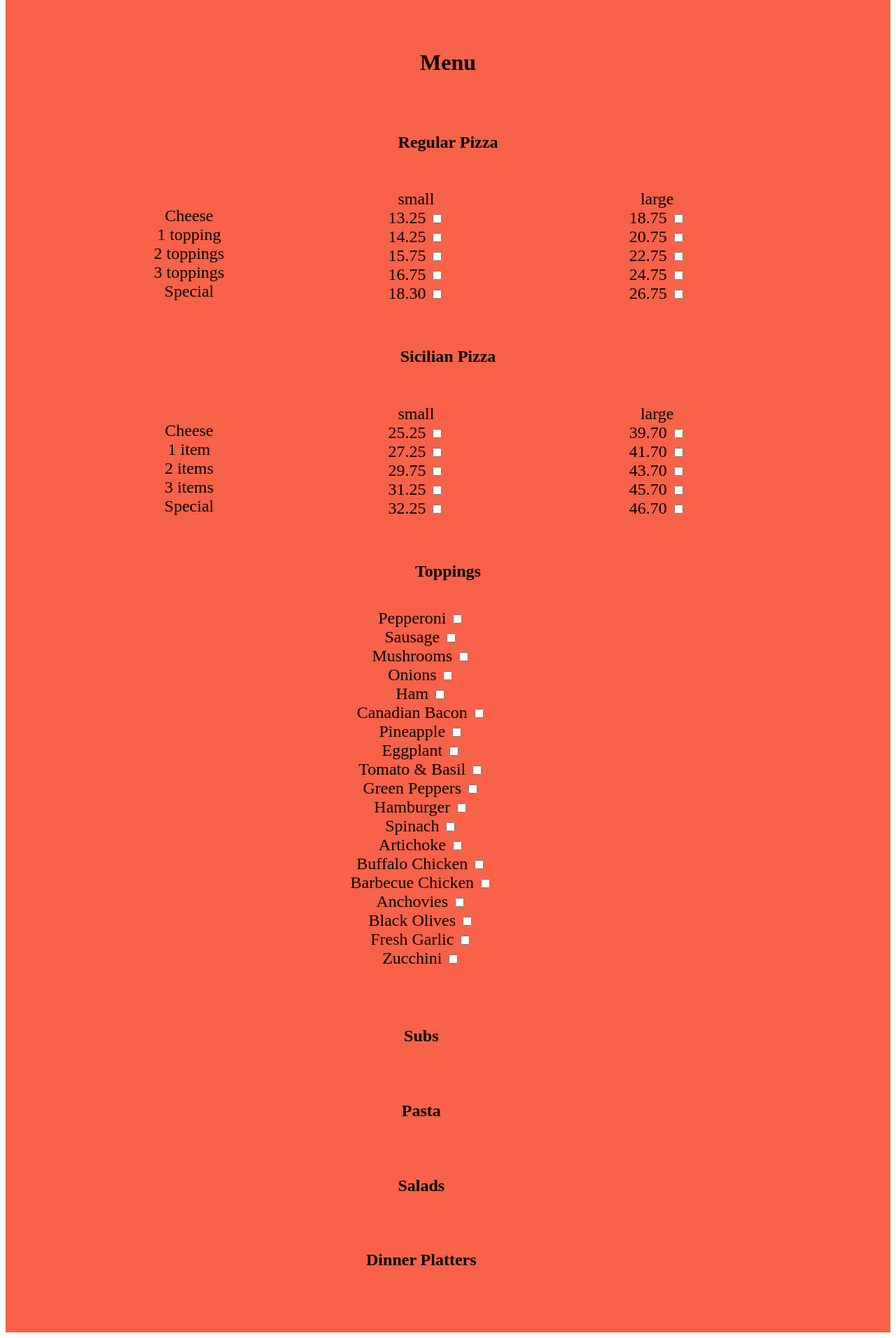
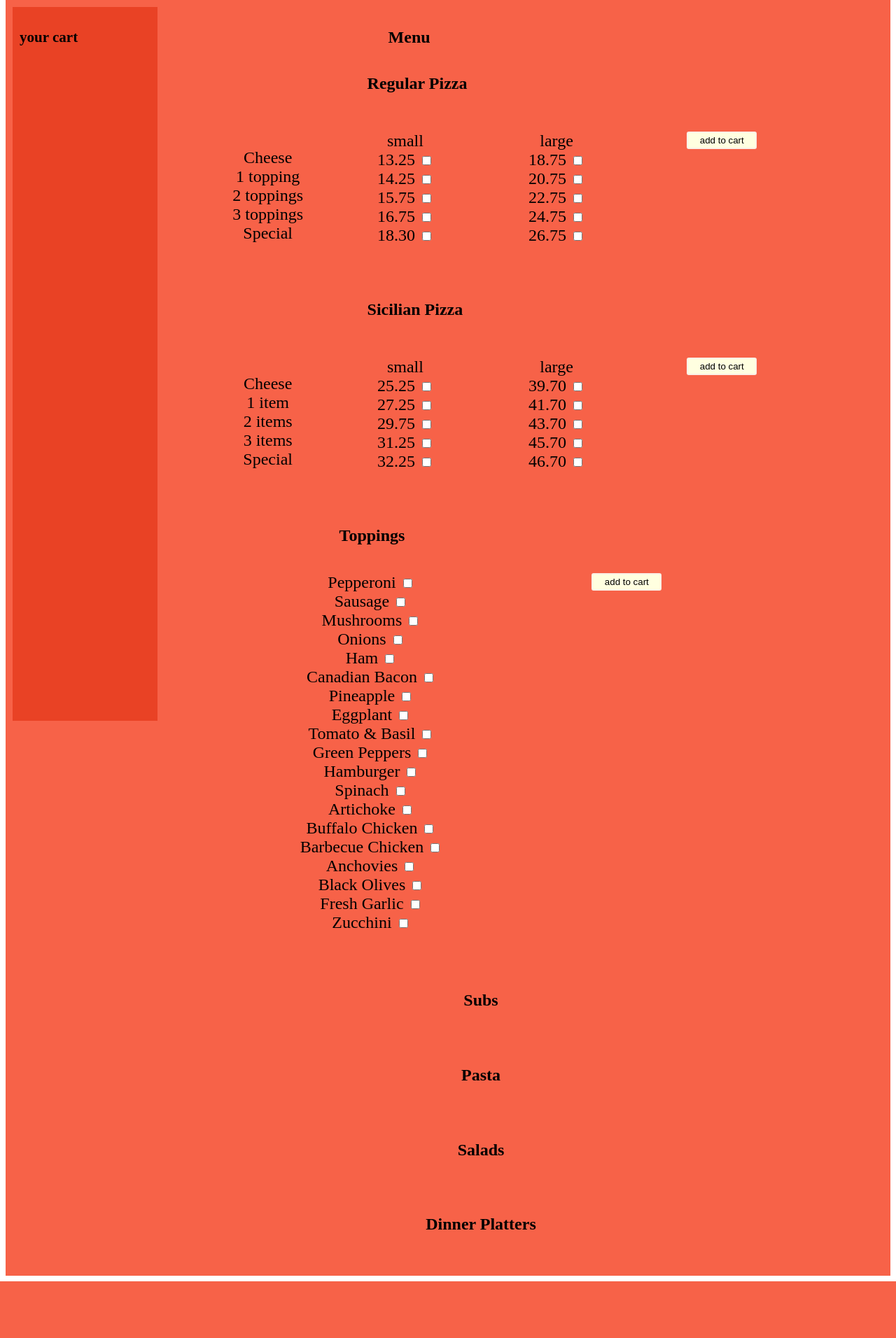
Before and after one commit to annakhv/project3, a Django app: page / in a window 1280 px wide. Shown: the part 214-2126 px from the top of the page at 70% size. After the commit the page ends 2045 px from the top, so only its background shows below. Run offline with Django 3.2, Linux system fonts and the light colour scheme; a user stored in the database is signed in.

Commit message:
thismessage

```diff
--- a/orders/static/orders/style.css
+++ b/orders/static/orders/style.css
@@ -5,31 +5,58 @@ header {
     padding:20px;
 }
 
-main{
+section {
     background-color: rgb(247, 98, 72);
-    min-height: 500px;
-    padding: 50px;
+    padding: 10px;
 }
 
-.container{
+.title1{
+    margin-left: 250px;
+}
+.title2 {
+    margin-left: 320px;
+}
+.title {
+    margin-left: 290px;
+}
 
+.bigcontainer {
+    display: flex;
+    flex-direction: row;
+    justify-content: space-between;
+}
+.container {
+    width: 15%;
     display: flex;
     flex-direction: column;
-    align-self: center;
+    align-self: flex-start;
+
+
 
 }
 
-.box1, .box2 {
+.cart {
+    background-color: rgb(233, 66, 37);
+    font-size: large;
+    min-height: 1000px;
+    text-align: left ;
+    padding: 10px;
+
+}
+.menu {
+  flex-grow: 1;
+}
+.box1, .box2 , .box3{
     display: flex;
     flex-direction: row;
+    justify-content: space-evenly;
 
-    height: 200px;
 
 
 }
 
  .box1 > div {
-    width: 30%;
+    width: 35%;
     font-size: x-large;
     padding: 15px;
 
@@ -38,7 +65,7 @@ main{
 }
 
 .box2 > div {
-    width: 30%;
+    width: 35%;
     font-size: x-large;
     padding: 15px;
 
@@ -49,10 +76,11 @@ main{
     font-size: x-large;
     padding: 15px;
 }
-.container>div {
-    width: 90%;
+.container > div {
+    width: 85%;
     padding: 20px;
     text-align: center;
+
 
 }
 ul {
@@ -70,7 +98,7 @@ input [type=text] , input [type=password] input [type=email] {
     text-align: center;
 }
 
-.button{
+.button {
     width: 100px;
     height: 25px;
     margin-left: 40px;
--- a/orders/templates/orders/user.html
+++ b/orders/templates/orders/user.html
@@ -16,12 +16,18 @@
             </ul>
         </header>
 
-        <main class="container">
-            <h1 class="center">Menu</h1>
-        <div class="box">
+        <section class="bigcontainer">
 
-        </div>
-        <h2 class="center">Regular Pizza</h2>
+            <section class="container cart">
+
+                  <h3>your cart</h3>
+
+
+            </section>
+
+        <section class="container menu">
+            <h2 class="title2">Menu</h2>
+            <h2 class="title">Regular Pizza</h2>
         <div class="box1">
 
              <div>
@@ -35,7 +41,7 @@
              </div>
              <div>
                   small
-                  <form>
+                  <form class="regularform">
                     <label for="smallcheese"> 13.25 </label>
                     <input type="checkbox" id="smallcheese" name="smallcheese" value=13.25><br>
                     <label for="smallonetopping"> 14.25 </label>
@@ -45,12 +51,12 @@
                     <label for="smallthreetoppings"> 16.75 </label>
                     <input type="checkbox" id="smallthreetoppings" name="smallthreetoppings" value=16.75><br>
                     <label for="smallspecial"> 18.30 </label>
-                    <input type="checkbox" id="smallspecial" name="smallspecial" value=18.30>
+                    <input type="checkbox" id="smallspecial" name="smallspecial" value=18.30><br>
                   </form>
              </div>
              <div>
                  large
-                <form>
+                <form class="regularform">
                   <label for="largecheese"> 18.75 </label>
                   <input type="checkbox" id="largecheese" name="largecheese" value=18.75><br>
                   <label for="largeonetopping"> 20.75 </label>
@@ -63,8 +69,11 @@
                   <input type="checkbox" id="largespecial" name="largespecial" value=26.75>
                 </form>
              </div>
+             <div>
+                 <input type="submit" class="button" form="regularform" value ="add to cart">
+             </div>
         </div>
-        <h2 class="center">Sicilian Pizza</h2>
+        <h2 class="title">Sicilian Pizza</h2>
         <div class="box2">
 
             <div>
@@ -78,7 +87,7 @@
             </div>
             <div>
                 small
-                <form>
+                <form class="sicilianform">
                   <label for="smallcheeseSicilian"> 25.25 </label>
                   <input type="checkbox" id="smallcheeseSicilian" name="smallcheeseSicilian" value=25.25><br>
                   <label for="smalloneitem"> 27.25 </label>
@@ -93,7 +102,7 @@
             </div>
             <div>
                 large
-                <form>
+                <form class="sicilianform">
                   <label for="largecheeseSicilian"> 39.70 </label>
                   <input type="checkbox" id="largecheeseSicilian" name="largecheeseSicilian" value=39.70><br>
                   <label for="largeoneitem"> 41.70 </label>
@@ -106,11 +115,14 @@
                   <input type="checkbox" id="largespecialSicilian" name="largespecialSicilian" value=46.70>
                 </form>
             </div>
-
+           <div>
+            <input type="submit" class="button" form="sicilianform" value ="add to cart">
+           </div>
         </div>
-        <h2 class="center">Toppings</h2>
+        <h2 class="title1" >Toppings</h2>
         <div class="box3">
-            <form>
+            <div>
+            <form id="toppingform">
             <label for="Pepperoni"> Pepperoni </label>
             <input type="checkbox" id="Pepperoni" name="Pepperoni" value=Pepperoni><br>
             <label for="Sausage"> Sausage </label>
@@ -151,7 +163,10 @@
             <input type="checkbox" id="Zucchini" name="Zucchini" value= Zucchini><br>
         </form>
 
-
+        </div>
+        <div>
+            <input type="submit" class="button" form="toppingform" value ="add to cart">
+        </div>
 
         </div>
         <div class="box4">
@@ -166,6 +181,7 @@
         <div class="box7">
             <h2>Dinner Platters</h2>
         </div>
-        </main>
+    </section>
+</section>
     </body>
 </html>
```
